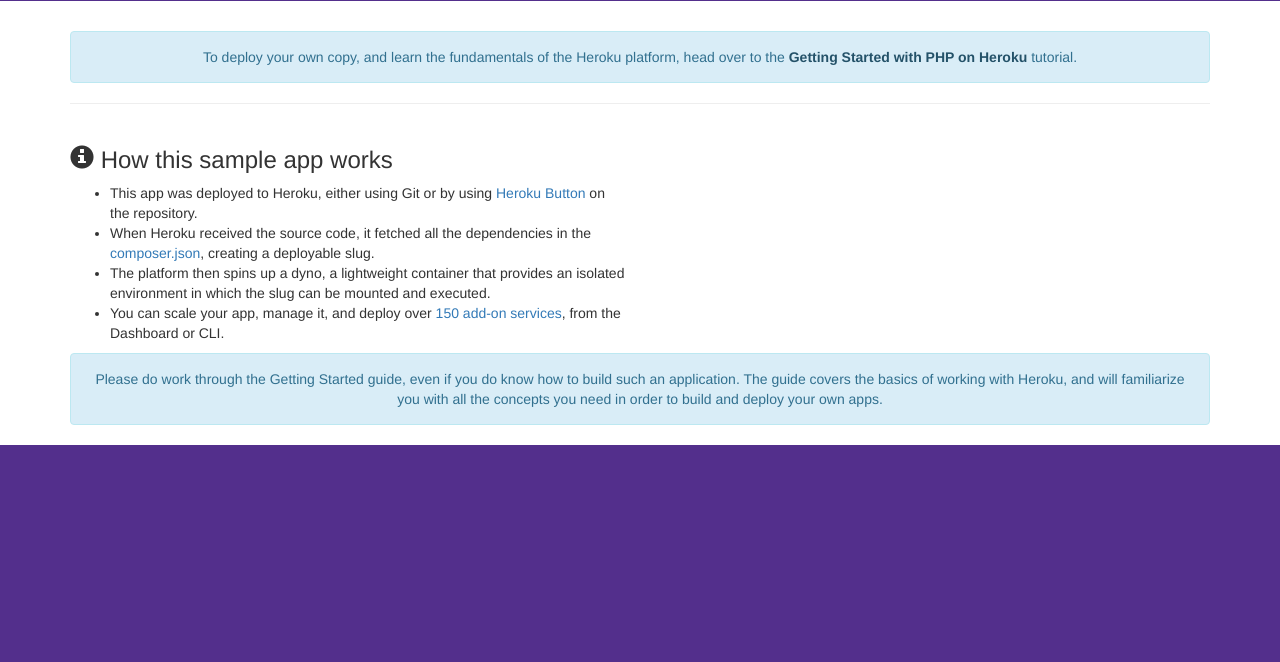
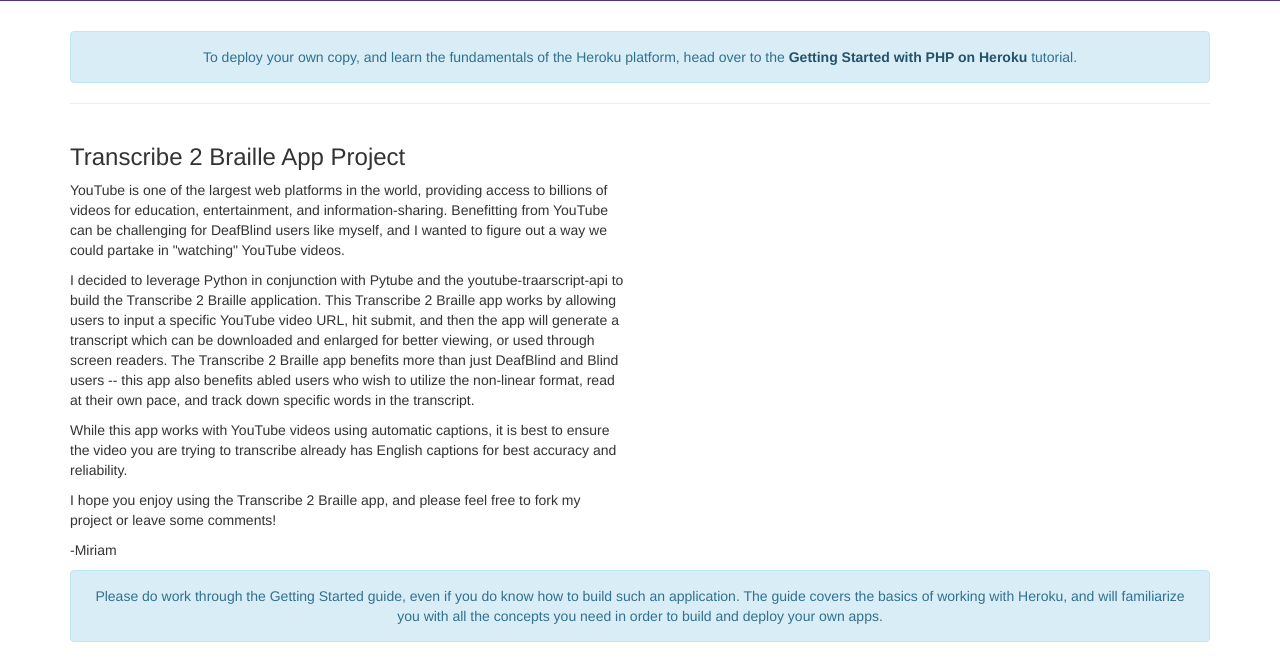
Before and after one commit to mtigzoe/mtigzoe-portfolio-website, a PHP site: template web/views/index.twig in a window 1280 px wide. Shown: the part 411-1073 px from the top of the page. Before the commit the page ends 856 px from the top, so only its background shows below. Run offline with PHP 8.4, Linux system fonts and the light colour scheme; the template is opened without the code that fills it, so the values that code supplies are empty; some libraries are stand-ins or nearby versions.

Commit message:
Added Portfolio Description
Portfolio Description for Transcribe 2 Braille

```diff
--- a/web/views/index.twig
+++ b/web/views/index.twig
@@ -16,14 +16,13 @@
   <hr>
   <div class="row">
     <div class="col-md-6">
-      <h3><span class="glyphicon glyphicon-info-sign"></span> How this sample app works</h3>
-      <ul>
-        <li>This app was deployed to Heroku, either using Git or by using <a href="https://github.com/heroku/php-getting-started">Heroku Button</a> on the repository.</li>
-
-        <li>When Heroku received the source code, it fetched all the dependencies in the <a href="https://github.com/heroku/php-getting-started/blob/main/composer.json">composer.json</a>, creating a deployable slug.</li>
-        <li>The platform then spins up a dyno, a lightweight container that provides an isolated environment in which the slug can be mounted and executed.</li>
-        <li>You can scale your app, manage it, and deploy over <a href="https://addons.heroku.com/">150 add-on services</a>, from the Dashboard or CLI.</li>
-      </ul>
+      <h3>Transcribe 2 Braille App Project</h3>
+      <p>YouTube is one of the largest web platforms in the world, providing access to billions of videos for education, entertainment, and information-sharing. Benefitting from YouTube can be challenging for DeafBlind users like myself, and I wanted to figure out a way we could partake in "watching" YouTube videos.</p>
+      <p>I decided to leverage Python in conjunction with Pytube and the youtube-traarscript-api to build the Transcribe 2 Braille application. This Transcribe 2 Braille app works by allowing users to input a specific YouTube video URL, hit submit, and then the app will generate a transcript which can be downloaded and enlarged for better viewing, or used through screen readers.
+The Transcribe 2 Braille app benefits more than just DeafBlind and Blind users -- this app also benefits abled users who wish to utilize the non-linear format, read at their own pace, and track down specific words in the transcript.</p>
+<p>While this app works with YouTube videos using automatic captions, it is best to ensure the video you are trying to transcribe already has English captions for best accuracy and reliability.</p>
+<p>I hope you enjoy using the Transcribe 2 Braille app, and please feel free to fork my project or leave some comments!</p>
+<p>-Miriam</p>
     </div>
     {#
     <div class="col-md-6">
```
